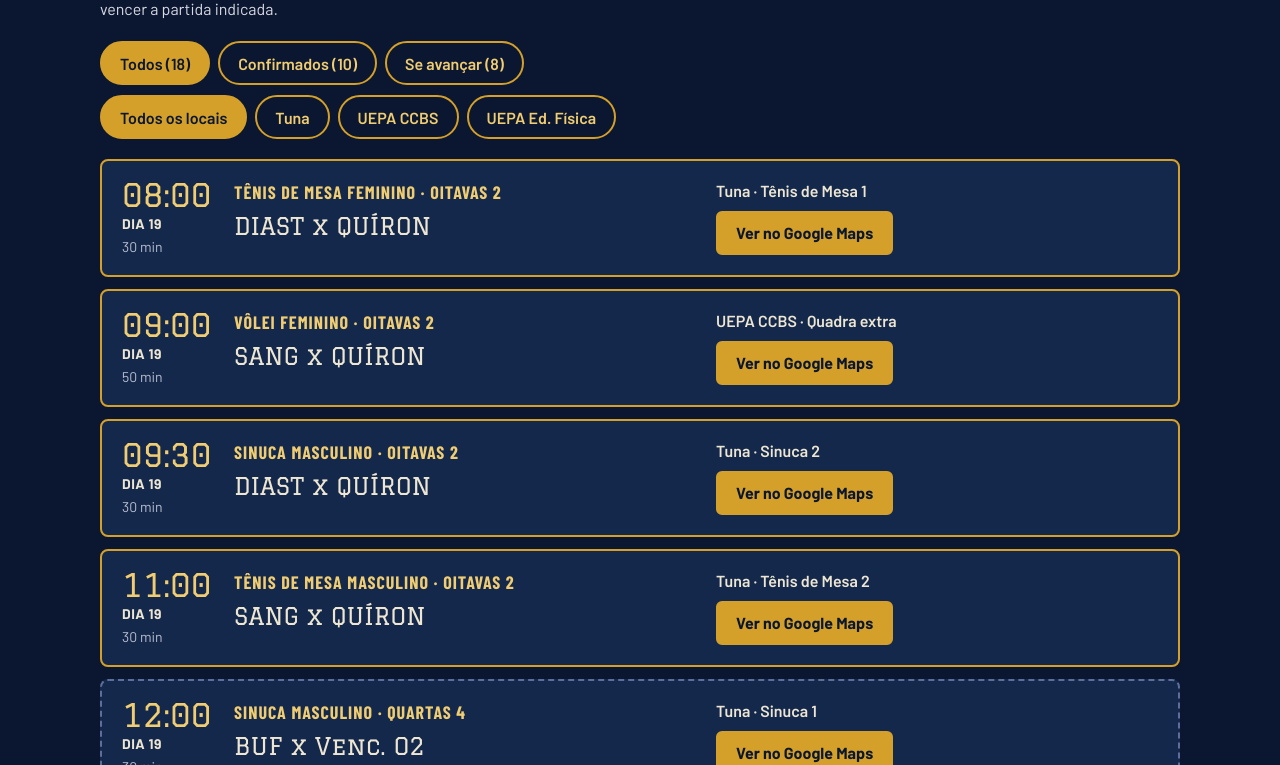
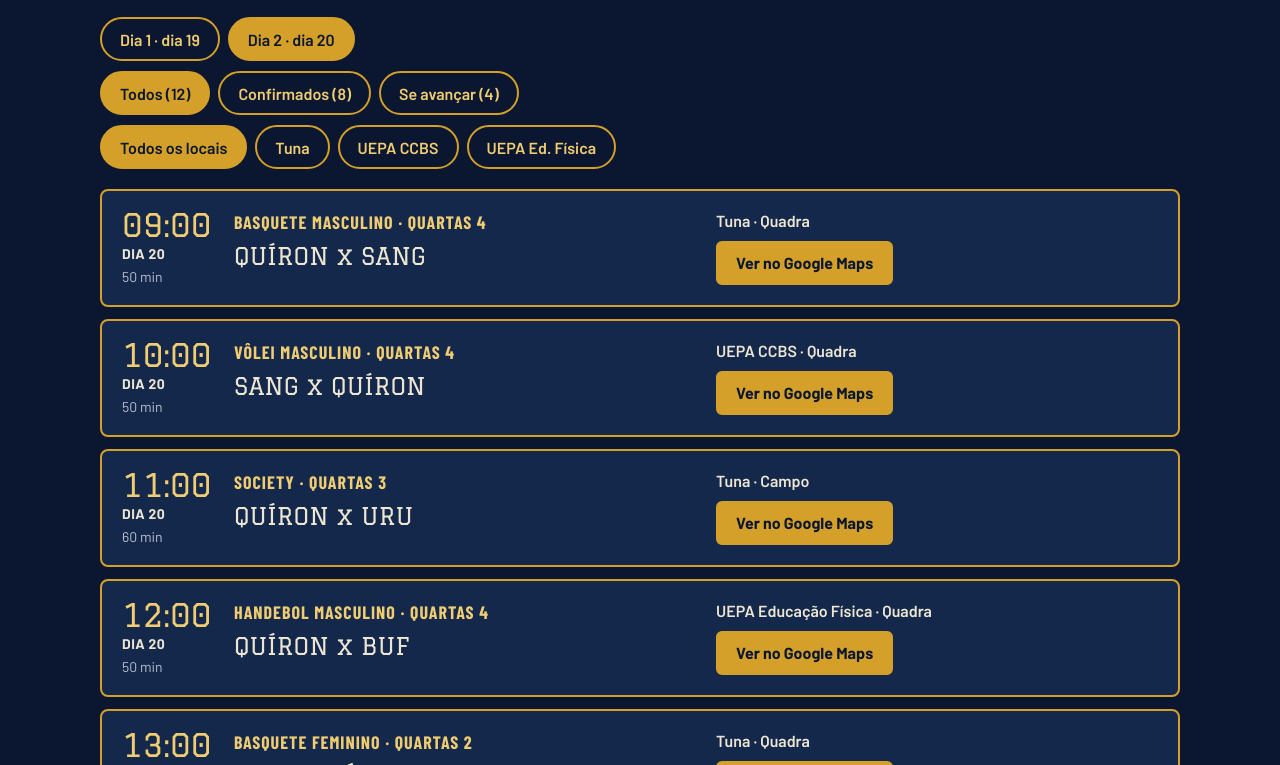
Before and after one commit to Ieldem-pai-do-calca/Qu-ron-jogos, a plain HTML site: page index.html in a window 1280 px wide. Shown: the part 760-1525 px from the top of the page. Drawn offline with nearby package versions, Linux system fonts and the light colour scheme.

Commit message:
Add files via upload

```diff
--- a/index.html
+++ b/index.html
@@ -119,9 +119,9 @@ section h2{font-family:var(--titulo);font-weight:400;font-size:32px;color:var(--
   <svg class="greca" aria-hidden="true"><defs><pattern id="g1" width="24" height="16" patternUnits="userSpaceOnUse"><path d="M2 14V2H22V12H8V6H16" fill="none" stroke="#D4A02A" stroke-width="2"/></pattern></defs><rect width="100%" height="16" fill="url(#g1)"/></svg>
   <div class="wrap">
     <div class="hero-texto">
-      <span class="selo">DIA 1 · DIA 19</span>
+      <span class="selo">DIAS 19 E 20</span>
       <h1>Onde e quando a Quíron joga</h1>
-      <p>Todos os jogos da Associação Atlética Acadêmica de Medicina Quíron no primeiro dia, com horário, modalidade, adversário e o link do local no Google Maps.</p>
+      <p>Todos os jogos da Associação Atlética Acadêmica de Medicina Quíron nos dias 19 e 20, com horário, modalidade, adversário e o link do local no Google Maps.</p>
       <div class="botoes">
         <a class="btn" href="#jogos">Ver todos os jogos</a>
         <a class="btn vazado" href="#locais">Abrir locais no Maps</a>
@@ -135,7 +135,7 @@ section h2{font-family:var(--titulo);font-weight:400;font-size:32px;color:var(--
   <div class="wrap">
     <div><b id="n-diretos">10</b><span>jogos confirmados</span></div>
     <div><b id="n-cond">6</b><span>jogos se a Quíron avançar</span></div>
-    <div><b>08:00</b><span>primeiro jogo, tênis de mesa feminino</span></div>
+    <div><b id="n-primeiro">08:00</b><span id="t-primeiro">primeiro jogo</span></div>
     <div><b>3</b><span>locais: Tuna, UEPA CCBS e UEPA</span></div>
   </div>
 </div>
@@ -145,11 +145,12 @@ section h2{font-family:var(--titulo);font-weight:400;font-size:32px;color:var(--
     <h2>Agenda da Quíron</h2>
     <p class="intro">Os jogos com borda dourada estão confirmados. Os jogos tracejados só acontecem se a Quíron vencer a partida indicada.</p>
     <div class="filtros">
+      <div class="fila" id="f-dia" role="group" aria-label="Escolher o dia"></div>
       <div class="fila" id="f-status" role="group" aria-label="Filtrar por situação"></div>
       <div class="fila" id="f-local" role="group" aria-label="Filtrar por local"></div>
     </div>
     <div class="lista" id="lista" aria-live="polite"></div>
-    <p class="nota">Na tabela, as atléticas aparecem pelas siglas oficiais. Horários e confrontos seguem a tabela do Dia 1.</p>
+    <p class="nota">Na tabela, as atléticas aparecem pelas siglas oficiais. Horários e confrontos seguem a tabela oficial de cada dia.</p>
   </section>
 
   <section id="locais">
@@ -179,7 +180,7 @@ section h2{font-family:var(--titulo);font-weight:400;font-size:32px;color:var(--
         <span>Individuais: 30 min, com dois horários por hora</span>
       </div>
     </div>
-    <p class="nota">Esta página traz o Dia 1. Os próximos dias entram quando a tabela sair.</p>
+    <p class="nota">Esta página traz o Dia 1 (dia 19) e o Dia 2 (dia 20). Os próximos dias entram quando a tabela sair.</p>
   </section>
 </main>
 
@@ -200,8 +201,8 @@ section h2{font-family:var(--titulo);font-weight:400;font-size:32px;color:var(--
     uepa: { nome: 'UEPA · Quadra de Educação Física', curto: 'UEPA Ed. Física', esportes: 'Futsal e Handebol', end: 'Av. João Paulo II, 817 · Marco, Belém (PA)', nota: 'Escola de Educação Física da UEPA (Campus III), entre as travessas Vileta e Timbó.', maps: MAPS + encodeURIComponent('UEPA Escola de Educação Física Av. João Paulo II 817 Marco Belém PA'), prefixo: 'UEPA Educação Física' }
   };
   function D(hora, esporte, fase, a, b, local, onde, dur, aviso, obs) { return { hora: hora, esporte: esporte, fase: fase, a: a, b: b, local: local, onde: onde, dur: dur, aviso: !!aviso, cond: '', obs: obs || '' }; }
-  function C(hora, esporte, fase, a, b, local, onde, dur, cond, aviso) { return { hora: hora, esporte: esporte, fase: fase, a: a, b: b, local: local, onde: onde, dur: dur, aviso: !!aviso, cond: cond, obs: '' }; }
-  var JOGOS = [
+  function C(hora, esporte, fase, a, b, local, onde, dur, cond, aviso, obs) { return { hora: hora, esporte: esporte, fase: fase, a: a, b: b, local: local, onde: onde, dur: dur, aviso: !!aviso, cond: cond, obs: obs || '' }; }
+  var D1 = [
     D('08:00', 'Tênis de mesa feminino', 'Oitavas 2', 'DIAST', 'QUÍRON', 'tuna', 'Tênis de Mesa 1', '30 min'),
     D('09:00', 'Vôlei feminino', 'Oitavas 2', 'SANG', 'QUÍRON', 'ccbs', 'Quadra extra', '50 min'),
     D('09:30', 'Sinuca masculino', 'Oitavas 2', 'DIAST', 'QUÍRON', 'tuna', 'Sinuca 2', '30 min'),
@@ -221,25 +222,58 @@ section h2{font-family:var(--titulo);font-weight:400;font-size:32px;color:var(--
     C('18:00', 'Sinuca masculino', 'Final', 'Venc. S1', 'Venc. S2', 'tuna', 'Sinuca 2', '30 min', 'Só se a Quíron vencer Sinuca masculino S2 (16:30)', true),
     C('18:30', 'Truco masculino', 'Final', 'Venc. S1', 'Venc. S2', 'tuna', 'Truco 2', '30 min', 'Só se a Quíron vencer Truco masculino S2 (16:00)')
   ];
-  var diretos = JOGOS.filter(function (g) { return !g.cond; }).length;
-  var condicionais = JOGOS.length - diretos;
-  document.getElementById('n-diretos').textContent = diretos;
-  document.getElementById('n-cond').textContent = condicionais;
+  var D2 = [
+    D('09:00', 'Basquete masculino', 'Quartas 4', 'QUÍRON', 'SANG', 'tuna', 'Quadra', '50 min'),
+    D('10:00', 'Vôlei masculino', 'Quartas 4', 'SANG', 'QUÍRON', 'ccbs', 'Quadra', '50 min'),
+    D('11:00', 'Society', 'Quartas 3', 'QUÍRON', 'URU', 'tuna', 'Campo', '60 min'),
+    D('12:00', 'Handebol masculino', 'Quartas 4', 'QUÍRON', 'BUF', 'uepa', 'Quadra', '50 min'),
+    D('13:00', 'Basquete feminino', 'Quartas 2', 'IMT', 'QUÍRON', 'tuna', 'Quadra', '50 min'),
+    D('14:00', 'Truco feminino', 'Semifinal 2', 'QUÍRON', 'IMT', 'tuna', 'Truco 1', '30 min'),
+    D('14:00', 'Sinuca masculino', 'Semifinal 1', 'QUÍRON', 'PRQ', 'tuna', 'Sinuca 1', '30 min'),
+    D('14:30', 'Tênis de mesa masculino', 'Quartas 2', 'PRQ', 'QUÍRON', 'tuna', 'Tênis de Mesa 1', '30 min'),
+    C('16:00', 'Tênis de mesa masculino', 'Semifinal 2', 'Venc. Q1', 'Venc. Q2', 'tuna', 'Tênis de Mesa 1', '30 min', 'Só se a Quíron vencer Tênis de mesa masculino Q2 (14:30)', false, 'Venc. Q1 é BUF ou URU. Venc. Q2 é PRQ ou Quíron.'),
+    C('16:30', 'Truco feminino', 'Final', 'Venc. S1', 'Venc. S2', 'tuna', 'Truco 1', '30 min', 'Só se a Quíron vencer Truco feminino S2 (14:00)', false, 'Venc. S1 é AGUIAS ou URU. Venc. S2 é IMT ou Quíron.'),
+    C('18:00', 'Sinuca masculino', 'Final', 'SPRM', 'Venc. S1', 'tuna', 'Sinuca 1', '30 min', 'Só se a Quíron vencer Sinuca masculino S1 (14:00)', false, 'Venc. S1 é PRQ ou Quíron.'),
+    C('18:30', 'Tênis de mesa masculino', 'Final', 'Venc. S1', 'Venc. S2', 'tuna', 'Tênis de Mesa 1', '30 min', 'Só se a Quíron vencer Tênis de mesa masculino S2 (16:00)', false, 'Venc. S1 é IMT ou SPRM. Venc. S2 é BUF, PRQ, Quíron ou URU.')
+  ];
+  D1.forEach(function (g) { g.dia = 1; });
+  D2.forEach(function (g) { g.dia = 2; });
+  var JOGOS = D1.concat(D2);
+  var DATAS = { 1: 'DIA 19', 2: 'DIA 20' };
+  var ROTULO_DIA = { 1: 'Dia 1 · dia 19', 2: 'Dia 2 · dia 20' };
 
-  var filtro = { status: 'todos', local: 'todos' };
+  var filtro = { dia: 2, status: 'todos', local: 'todos' };
+  var fDia = document.getElementById('f-dia');
   var fStatus = document.getElementById('f-status');
   var fLocal = document.getElementById('f-local');
   var lista = document.getElementById('lista');
 
+  function doDia() { return JOGOS.filter(function (g) { return g.dia === filtro.dia; }); }
   function el(tag, cls, texto) { var e = document.createElement(tag); if (cls) e.className = cls; if (texto != null) e.textContent = texto; return e; }
   function chip(rotulo, ativo, aoClicar) {
     var b = el('button', 'chip', rotulo); b.type = 'button';
     b.setAttribute('aria-pressed', ativo ? 'true' : 'false');
     b.addEventListener('click', aoClicar); return b;
   }
+  function numeros() {
+    var jd = doDia();
+    var dir = jd.filter(function (g) { return !g.cond; });
+    document.getElementById('n-diretos').textContent = dir.length;
+    document.getElementById('n-cond').textContent = jd.length - dir.length;
+    if (dir.length) {
+      document.getElementById('n-primeiro').textContent = dir[0].hora;
+      document.getElementById('t-primeiro').textContent = 'primeiro jogo, ' + dir[0].esporte.toLowerCase();
+    }
+  }
   function desenharFiltros() {
-    fStatus.textContent = ''; fLocal.textContent = '';
-    [['todos', 'Todos (' + JOGOS.length + ')'], ['diretos', 'Confirmados (' + diretos + ')'], ['cond', 'Se avançar (' + condicionais + ')']].forEach(function (p) {
+    fDia.textContent = ''; fStatus.textContent = ''; fLocal.textContent = '';
+    [1, 2].forEach(function (d) {
+      fDia.appendChild(chip(ROTULO_DIA[d], filtro.dia === d, function () { filtro.dia = d; desenhar(); }));
+    });
+    var jd = doDia();
+    var dir = jd.filter(function (g) { return !g.cond; }).length;
+    var cnd = jd.length - dir;
+    [['todos', 'Todos (' + jd.length + ')'], ['diretos', 'Confirmados (' + dir + ')'], ['cond', 'Se avançar (' + cnd + ')']].forEach(function (p) {
       fStatus.appendChild(chip(p[1], filtro.status === p[0], function () { filtro.status = p[0]; desenhar(); }));
     });
     fLocal.appendChild(chip('Todos os locais', filtro.local === 'todos', function () { filtro.local = 'todos'; desenhar(); }));
@@ -249,7 +283,7 @@ section h2{font-family:var(--titulo);font-weight:400;font-size:32px;color:var(--
   }
   function desenharLista() {
     lista.textContent = '';
-    var itens = JOGOS.filter(function (g) {
+    var itens = doDia().filter(function (g) {
       var okS = filtro.status === 'todos' || (filtro.status === 'diretos' ? !g.cond : !!g.cond);
       var okL = filtro.local === 'todos' || g.local === filtro.local;
       return okS && okL;
@@ -258,7 +292,7 @@ section h2{font-family:var(--titulo);font-weight:400;font-size:32px;color:var(--
     itens.forEach(function (g) {
       var c = el('article', 'jogo' + (g.cond ? ' cond' : ''));
       var h = el('div', 'hora');
-      h.appendChild(el('b', null, g.hora)); h.appendChild(el('span', 'dia', 'DIA 19')); h.appendChild(el('span', 'dur', g.dur));
+      h.appendChild(el('b', null, g.hora)); h.appendChild(el('span', 'dia', DATAS[g.dia])); h.appendChild(el('span', 'dur', g.dur));
       var i = el('div', 'info');
       i.appendChild(el('span', 'esporte', g.esporte + ' · ' + g.fase));
       i.appendChild(el('span', 'vs', g.a + ' x ' + g.b));
@@ -275,7 +309,7 @@ section h2{font-family:var(--titulo);font-weight:400;font-size:32px;color:var(--
   function contagem(k) {
     var d = JOGOS.filter(function (g) { return g.local === k && !g.cond; }).length;
     var c = JOGOS.filter(function (g) { return g.local === k && g.cond; }).length;
-    return 'Quíron: ' + d + (d === 1 ? ' jogo confirmado' : ' jogos confirmados') + (c ? ' e ' + c + ' se avançar' : '');
+    return 'Quíron nos dias 19 e 20: ' + d + (d === 1 ? ' jogo confirmado' : ' jogos confirmados') + (c ? ' e ' + c + ' se avançar' : '');
   }
   function desenharLocais() {
     var cont = document.getElementById('locais-lista');
@@ -287,7 +321,7 @@ section h2{font-family:var(--titulo);font-weight:400;font-size:32px;color:var(--
       c.appendChild(a); cont.appendChild(c);
     });
   }
-  function desenhar() { desenharFiltros(); desenharLista(); }
+  function desenhar() { numeros(); desenharFiltros(); desenharLista(); }
   desenhar(); desenharLocais();
 
   // Dica de instalação: só no Safari do iPhone/iPad, e só enquanto o app ainda não foi instalado.
--- a/sw.js
+++ b/sw.js
@@ -1,5 +1,5 @@
 // Aumente o número da versão sempre que atualizar a tabela, para os celulares baixarem a versão nova.
-const VERSAO = 'quiron-v4';
+const VERSAO = 'quiron-v5';
 const ARQUIVOS = [
   './', './index.html', './manifest.webmanifest',
   './icon-192.png', './icon-512.png', './apple-touch-icon.png', './favicon-32.png'
```
Also changed, not shown: LEIA-ME.txt.
